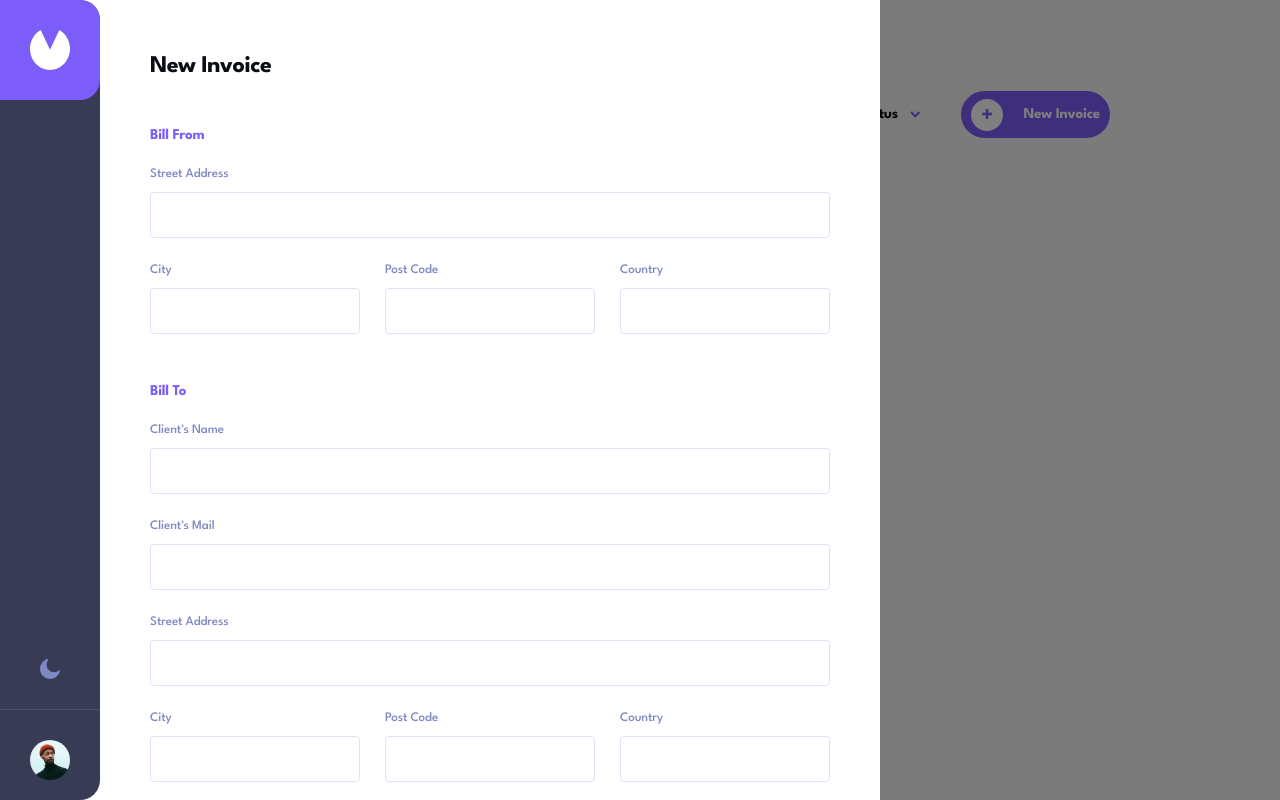
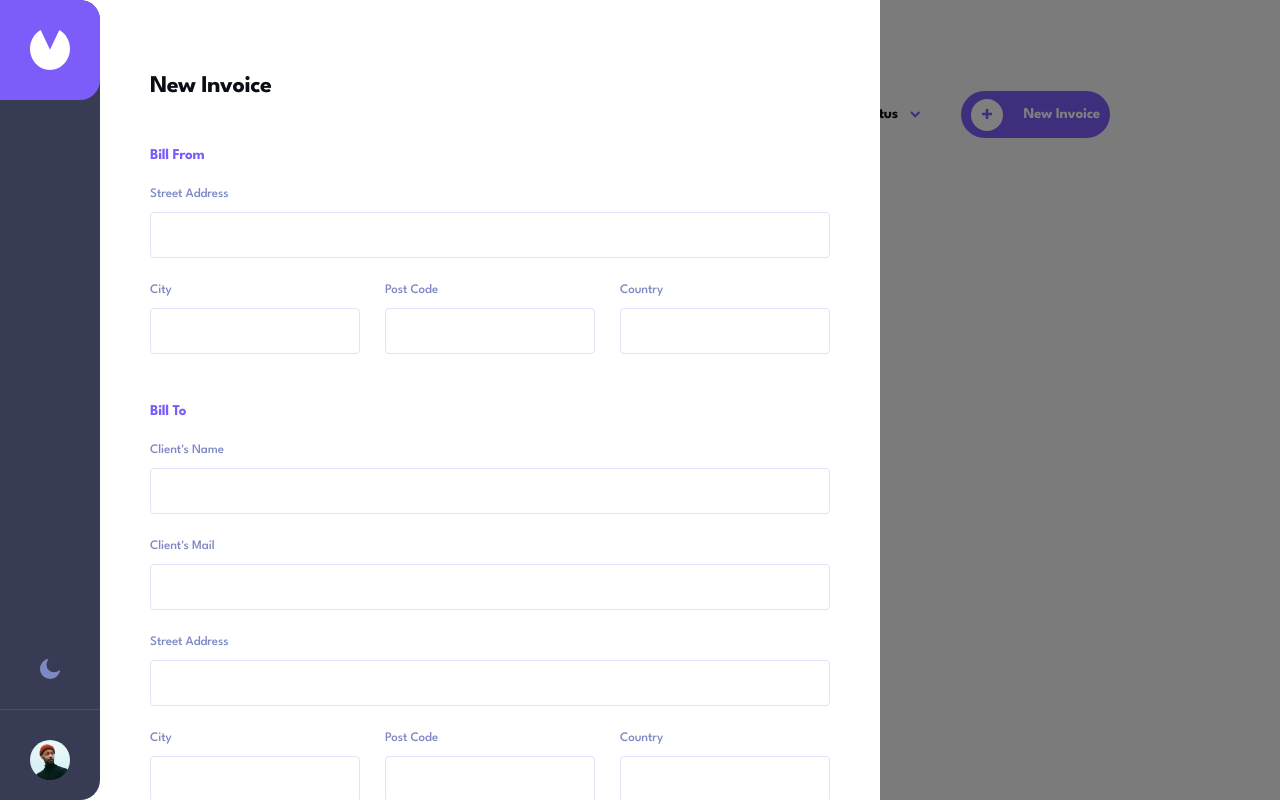
Before and after one commit to Olatoyan/invoice-app, a React (Vite) app: page / in a window 1280 px wide. Both pictures are taken after a click on the button "New Invoice". Built offline with nearby package versions, Linux system fonts and the light colour scheme; no server answers; the database is empty.

Commit message:
changed some styles in the create&edit forms

```diff
--- a/src/features/home/CreateInvoice.tsx
+++ b/src/features/home/CreateInvoice.tsx
@@ -172,7 +172,7 @@ function CreateInvoice({ setCreateInvoice }: CreateInvoiceProps) {
 
   return (
     <form
-      className={`laptop:left-0 laptop:top-[10rem] mobile:px-0 absolute left-[8rem] top-0 z-[9] h-full max-w-[80rem] overflow-y-auto py-20 pl-28 pr-20 ${
+      className={`laptop:left-0 laptop:top-[6rem] mobile:px-0 absolute left-[8rem] top-0 z-[9] h-full max-w-[80rem] overflow-y-auto pb-20 pt-28 pl-28 pr-20 ${
         isDarkMode ? "bg-[#141625]" : "bg-white"
       }`}
       onSubmit={handleSubmit(onSubmit)}
--- a/src/features/invoice/EditInvoice.tsx
+++ b/src/features/invoice/EditInvoice.tsx
@@ -204,7 +204,7 @@ function EditInvoice({ data, handleUndoEdit }: EditInvoiceProps) {
   }
   return (
     <form
-      className={`laptop:left-0 laptop:top-[10rem] mobile:px-0 absolute left-[8rem] top-0 z-[9] h-full max-w-[80rem] overflow-y-auto py-20 pl-28 pr-20 ${
+      className={`laptop:left-0 laptop:top-[6rem] mobile:px-0 absolute left-[8rem] top-0 z-[9] h-full max-w-[80rem] overflow-y-auto pb-20 pl-28 pr-20 pt-28 ${
         isDarkMode ? "bg-[#141625]" : "bg-white"
       }`}
       onSubmit={handleSubmit(onSubmit)}
--- a/src/features/invoice/useUpdateItems.ts
+++ b/src/features/invoice/useUpdateItems.ts
@@ -7,9 +7,6 @@ export function useUpdateItems() {
   const { mutate: updateItems } = useMutation({
     mutationFn: (data: { items: ItemProps; id: number }) =>
       updateItemsRow(data.items, data.id),
-    onSuccess: () => {
-      toast.success("Item has been updated");
-    },
   });
 
   return { updateItems };
```
